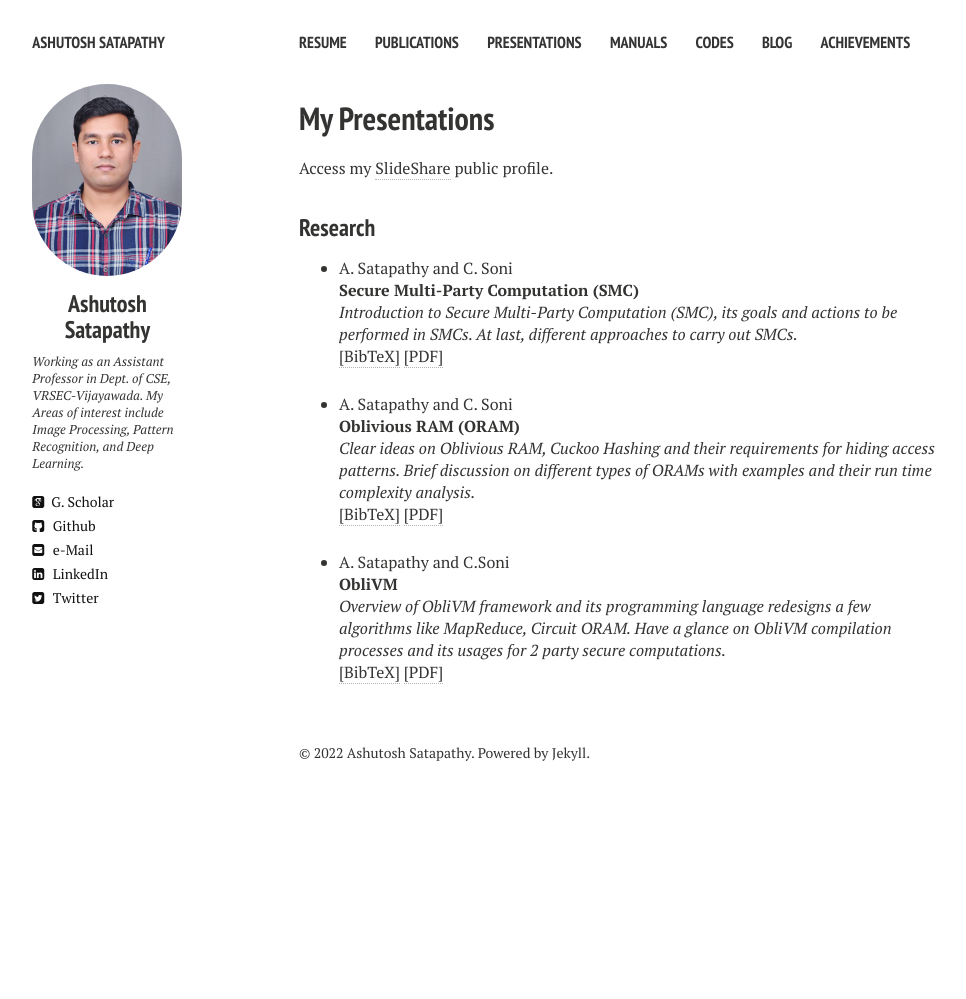
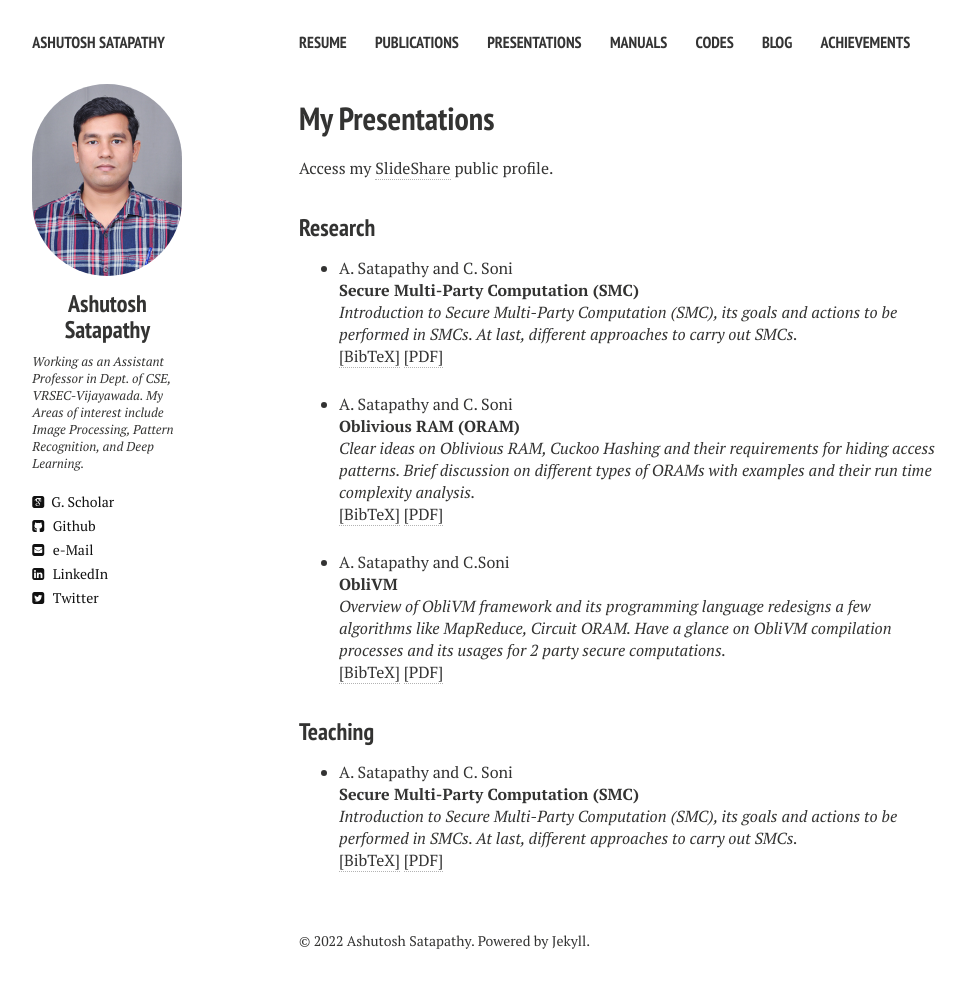
Before and after one commit to ashutoshsatapathy1990/ashutoshsatapathy1990.github.io, a Jekyll site: the page built from presentations.md, in a window 1280 px wide. Shown: the whole page, without its empty margins (21-987 px from the left). Built offline with Jekyll 4.4.1, drawn with Linux system fonts in a browser that asks for light colours; nearby versions of some CDN libraries; before the commit the page ends 900 px from its top, so only the background shows below that.

Commit message:
Update presentations.html

```diff
--- a/_layouts/presentations.html
+++ b/_layouts/presentations.html
@@ -154,6 +154,33 @@ year = {2017}
 </li>
       </ul  >
 
+<h3 style="margin-bottom:0px;padding-top:10px;">Teaching</h3>
+<ul class="biblist">
+
+<!-- Item: ashutosh2022asda -->
+<li ><p>
+A. Satapathy and C. Soni
+<br><b>Secure Multi-Party Computation (SMC)</b><br>
+<i>Introduction to Secure Multi-Party Computation (SMC), its goals and actions to be performed in SMCs. At last, different approaches to carry out SMCs.</i>
+<br />
+<a href="javascript:toggleBibtex('ashutosh2022asda')">[BibTeX]</a>
+<a href="https://www.slideshare.net/secret/maLOW7R627sbW9">[PDF]</a>
+</p>
+<div id="bib_ashutosh2022asda" class="bibtex noshow">
+<pre>
+@unpublished{ashutosh2022asda,
+author = {A. Satapathy and C. Soni},
+title= {Secure Multi-Party Computation (SMC)},
+note= {Information and Communication Laboratory, ITRI-Taiwan},
+month = {June},
+year = {2017}
+}
+</pre>
+</div>
+</li>
+
+      </ul  >
+
     </div><!-- /.article-wrap -->
     {% if site.disqus_shortname and page.comments %}
       <section id="disqus_thread"></section><!-- /#disqus_thread -->
```
